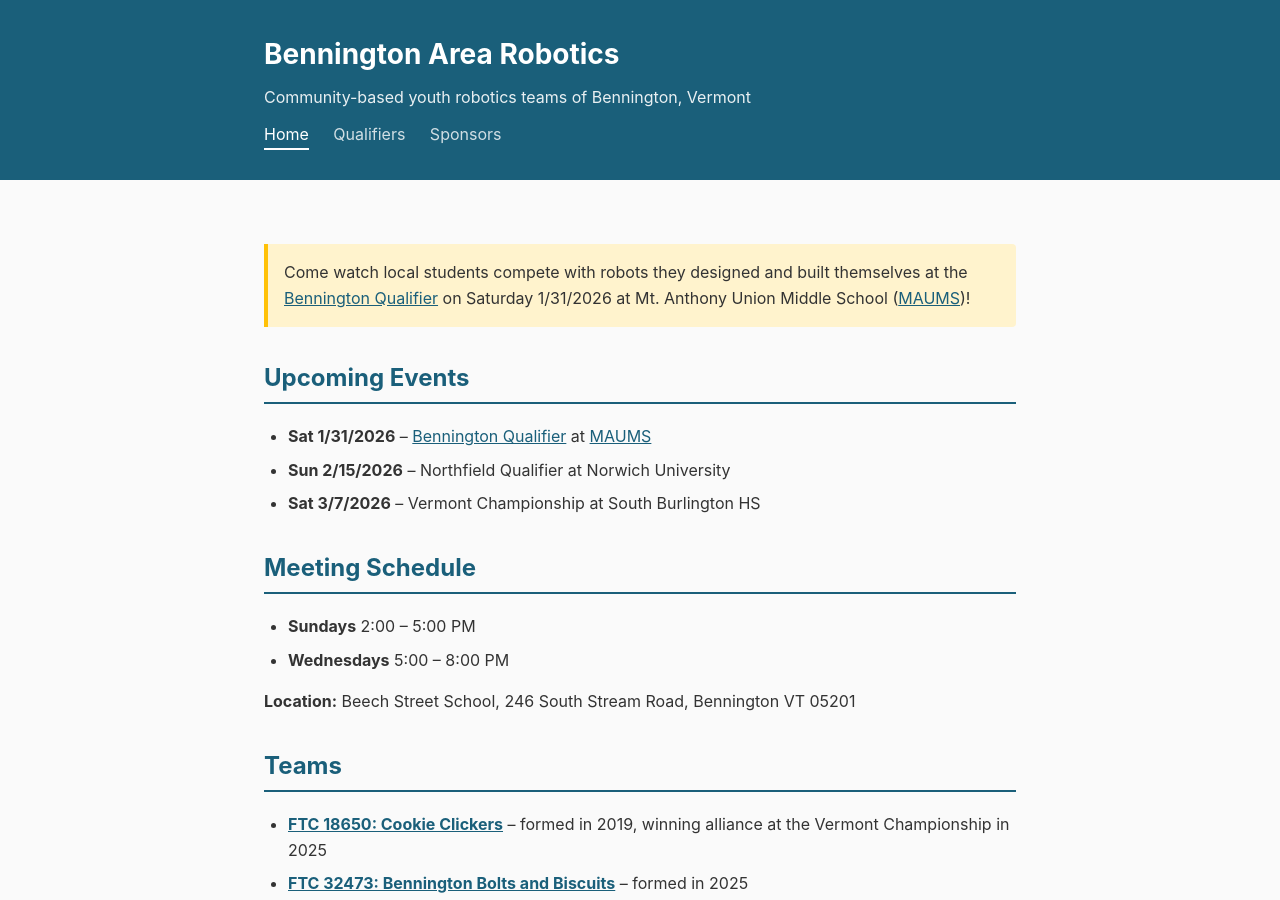
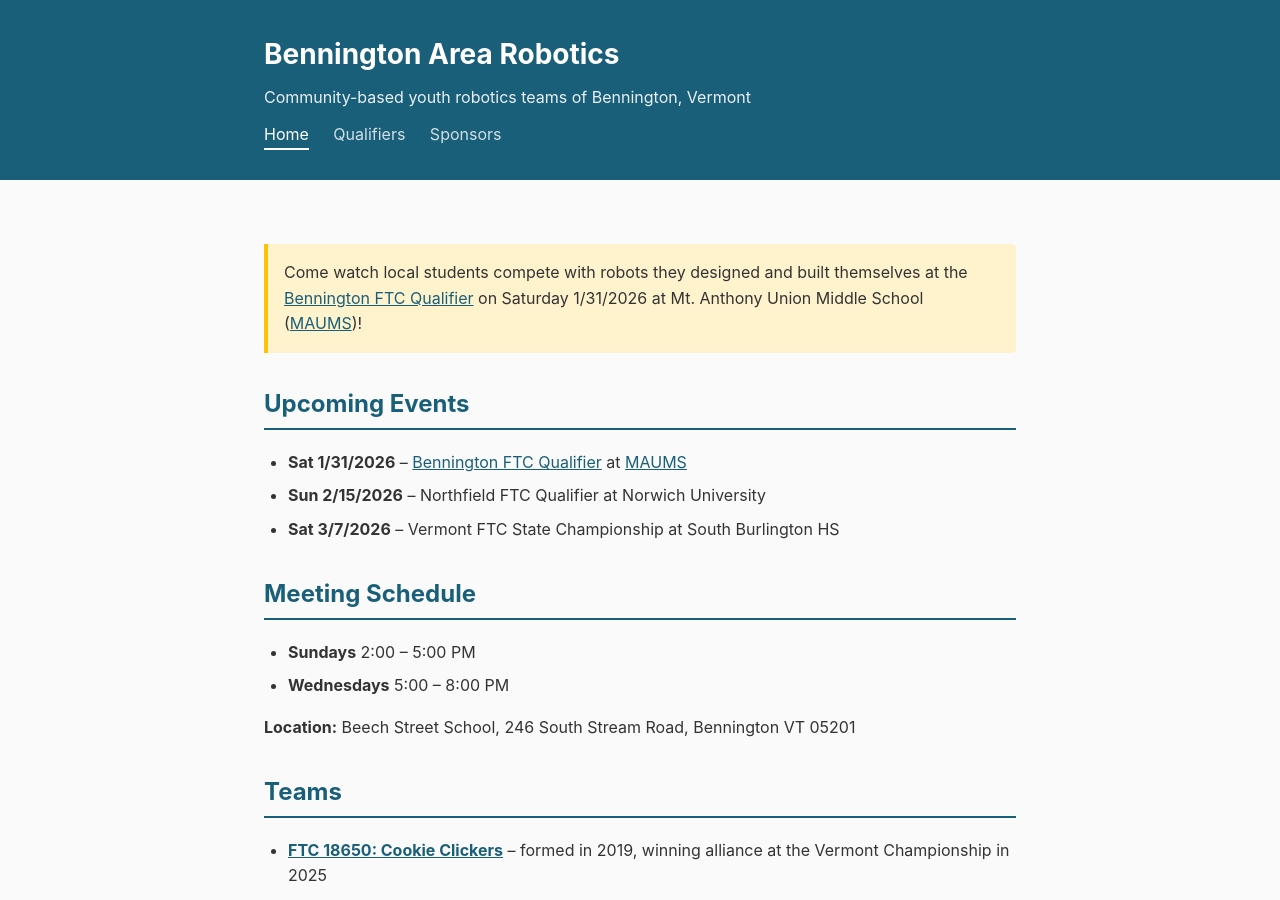
Before and after one commit to bennington-area-robotics/bennington-area-robotics.github.io, a Jekyll site: the page built from index.md, in a window 1280 px wide and 900 px high. Built offline with Jekyll 4.4.1, drawn with Linux system fonts in a browser that asks for light colours.

Commit message:
adds FTC to event names

```diff
--- a/index.md
+++ b/index.md
@@ -4,14 +4,14 @@ title: Home
 ---
 
 <div class="highlight">
-Come watch local students compete with robots they designed and built themselves at the <a href="events/bennington-qualifier-2026">Bennington Qualifier</a> on Saturday 1/31/2026 at Mt. Anthony Union Middle School (<a href="https://maps.app.goo.gl/zE9WbCbWNENq3pGUA" target="_blank">MAUMS</a>)!
+Come watch local students compete with robots they designed and built themselves at the <a href="events/bennington-qualifier-2026">Bennington FTC Qualifier</a> on Saturday 1/31/2026 at Mt. Anthony Union Middle School (<a href="https://maps.app.goo.gl/zE9WbCbWNENq3pGUA" target="_blank">MAUMS</a>)!
 </div>
 
 ## Upcoming Events
 
-- **Sat 1/31/2026** – [Bennington Qualifier](events/bennington-qualifier-2026) at [MAUMS](https://maps.app.goo.gl/zE9WbCbWNENq3pGUA){:target="_blank"}
-- **Sun 2/15/2026** – Northfield Qualifier at Norwich University
-- **Sat 3/7/2026** – Vermont Championship at South Burlington HS
+- **Sat 1/31/2026** – [Bennington FTC Qualifier](events/bennington-qualifier-2026) at [MAUMS](https://maps.app.goo.gl/zE9WbCbWNENq3pGUA){:target="_blank"}
+- **Sun 2/15/2026** – Northfield FTC Qualifier at Norwich University
+- **Sat 3/7/2026** – Vermont FTC State Championship at South Burlington HS
 
 ## Meeting Schedule
 
```
